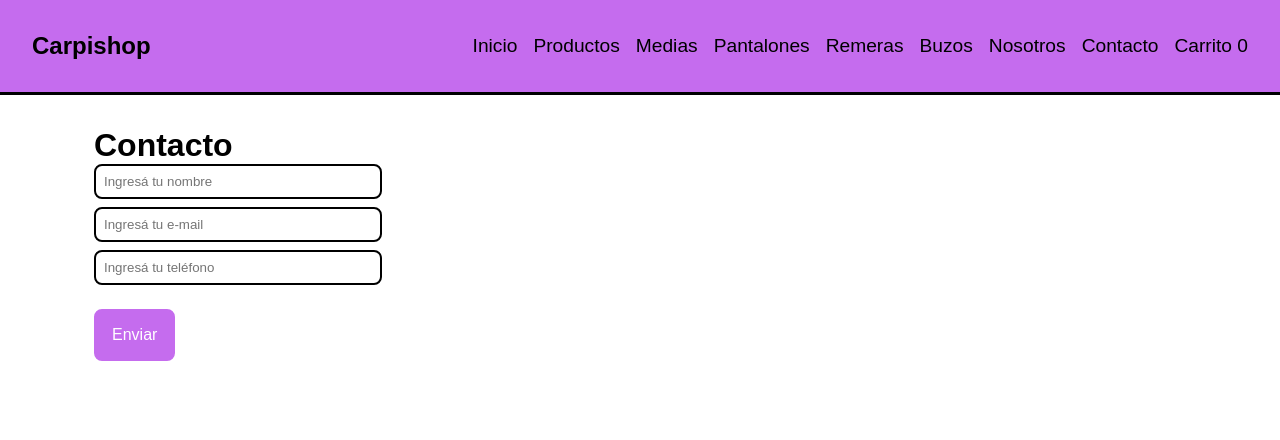
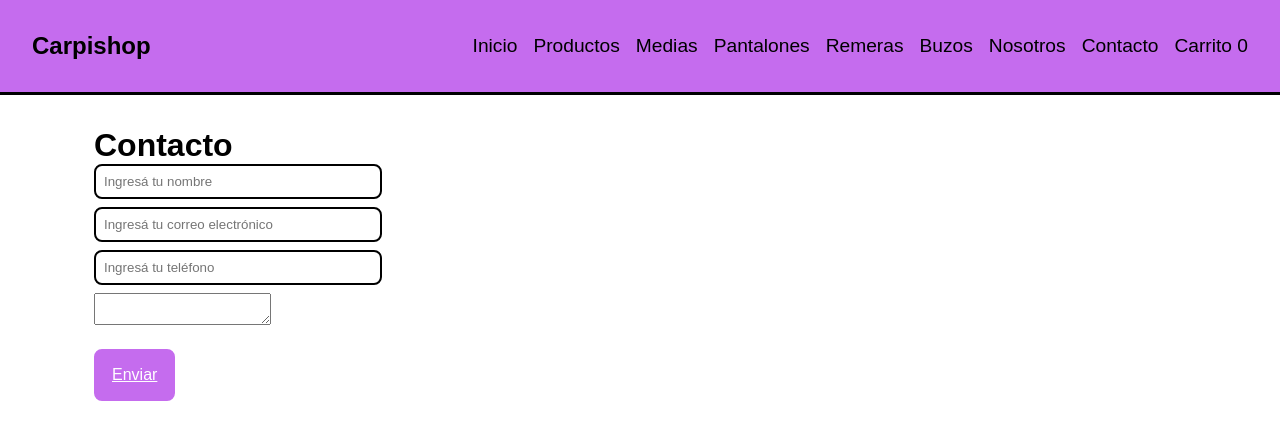
Before and after one commit to CristianEstMaida/tienda-de-ropa-react, a React (Create React App) app: page /contacto in a window 1280 px wide. Shown: the top 440 px of the page. Built offline with nearby package versions, Linux system fonts and the light colour scheme.

Commit message:
Update Contacto.jsx

```diff
--- a/src/components/Contacto.jsx
+++ b/src/components/Contacto.jsx
@@ -12,15 +12,15 @@ const Contacto = () => {
 
     <div className="container">
         <h1 className="main-title">Contacto</h1>
-        <form className="formulario" onSubmit={handleSubmit(enviar)}>
+        <div className="formulario" onSubmit={handleSubmit(enviar)}>
 
             <input type="text" placeholder="Ingresá tu nombre" {...register("nombre")} />
-            <input type="email" placeholder="Ingresá tu e-mail" {...register("email")} />
+            <input type="email" placeholder="Ingresá tu correo electrónico" {...register("email")} />
             <input type="phone" placeholder="Ingresá tu teléfono" {...register("telefono")} />
+            <textarea></textarea>
+            <a href="mailto:cristianmaida@outlook.com" className="enviar" type="submit">Enviar</a>
 
-            <button className="enviar" type="submit">Enviar</button>
-
-        </form>
+        </div>
     </div>
 
   )
```
